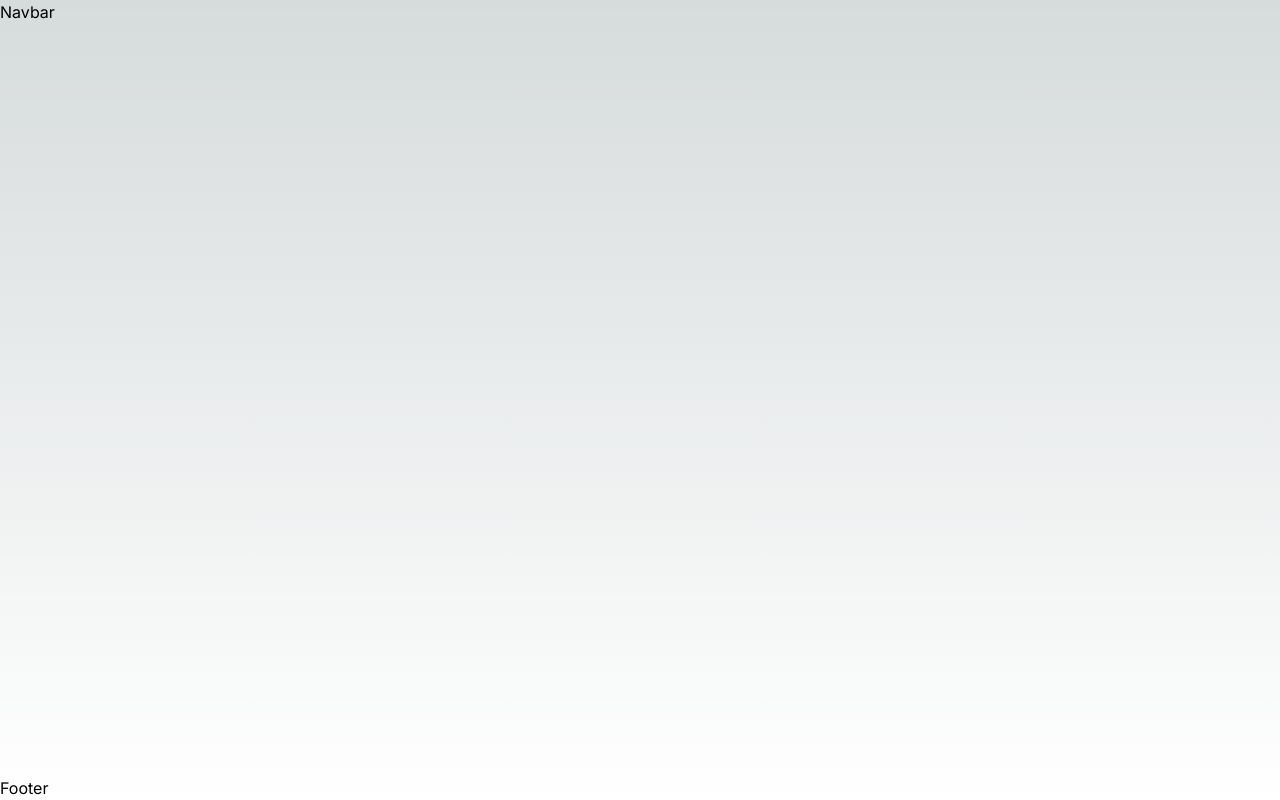
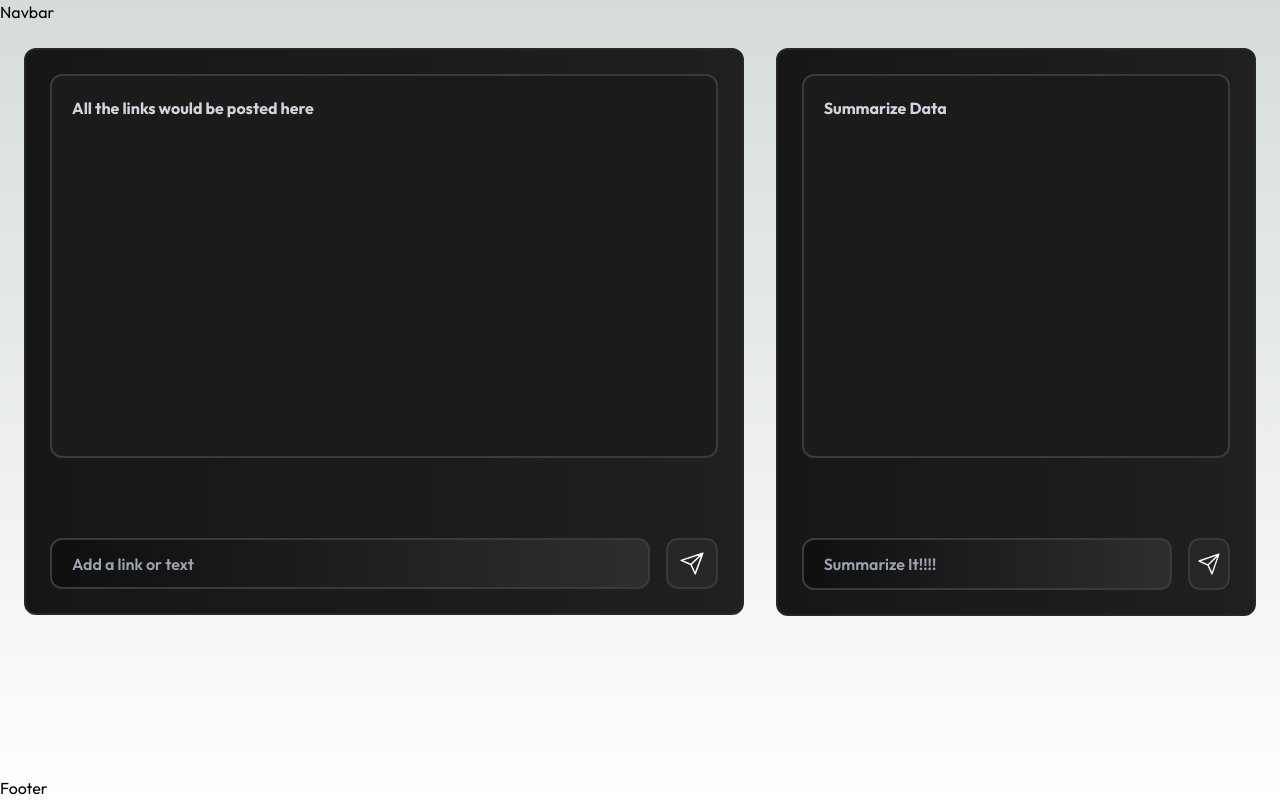
Before and after one commit to kamalika0363/Supabase_LlaMa, a Next.js app: page / in a window 1280 px wide. Built offline with nearby package versions, Linux system fonts and the light colour scheme.

Commit message:
Frontend

```diff
--- a/app/layout.tsx
+++ b/app/layout.tsx
@@ -1,8 +1,9 @@
 import './globals.css'
 import type { Metadata } from 'next'
 import { Inter } from 'next/font/google'
+import { Outfit } from 'next/font/google'
 
-const inter = Inter({ subsets: ['latin'] })
+const outfit = Outfit({ subsets: ['latin'] })
 
 export const metadata: Metadata = {
   title: 'Supabase-LlaMa',
@@ -16,7 +17,7 @@ export default function RootLayout({
 }) {
   return (
     <html lang="en">
-      <body className={inter.className}>{children}</body>
+      <body className={outfit.className}>{children}</body>
     </html>
   )
 }
--- a/app/page.tsx
+++ b/app/page.tsx
@@ -1,12 +1,18 @@
 import React from "react";
 import Navbar from "../components/Navbar";
 import Footer from "../components/Footer";
+import LinkBox from "@/components/LinkBox";
+import SummaryBox from "@/components/SummaryBox";
 
 export default function Home() {
   return (
     <div className="flex flex-col min-h-screen">
       <main className="flex-grow">
       <Navbar />
+      <div className="flex flex-row p-6 gap-8">
+      <LinkBox />
+      <SummaryBox />
+      </div>
       </main>
       <Footer />
     </div>
--- /dev/null
+++ b/components/LinkBox.tsx
@@ -0,0 +1,43 @@
+"use client"
+import React, { useState } from 'react';
+import Icon from '../public/Icon.svg';
+
+const LinkBox: React.FC = () => {
+  const [links, setLinks] = useState<string[]>([]);
+
+  const handleAddLink = (event: React.FormEvent<HTMLFormElement>) => {
+    event.preventDefault();
+    const input = event.currentTarget.elements.namedItem(
+      'link-input'
+    ) as HTMLInputElement;
+    setLinks((prevLinks) => [...prevLinks, input.value]);
+    input.value = '';
+  };
+
+  return (
+    <div className="bg-gradient-to-r from-[#161617] to-[#212020] p-6 rounded-xl flex flex-col item-center justify-center h-full w-3/5 border-2 border-[#272728] ">
+      <div className="bg-[#1c1b1c] p-5 rounded-xl item-center justify-center w-full h-96 border-2 border-[#3a3a3a]">
+        <p className="text-gray-300 mb-2 justify-center font-bold">All the links would be posted here</p>
+        <ul className="mt-4 flex-grow overflow-y-auto">
+          {links.map((link, index) => (
+            <li key={index} className="text-white mt-2">
+              {link}
+            </li>
+          ))}
+        </ul>
+      </div>
+      <form onSubmit={handleAddLink} className="mt-20 rounded-lg flex space-x-4">
+        <input
+          name="link-input"
+          className="text-gray-300 rounded-xl p-2 pl-5 w-full border-2 border-[#3a3a3a] bg-gradient-to-r from-[#0F0F0F] to-[#2E2E2E] font-semibold"
+          placeholder="Add a link or text"
+        />
+        <button type="submit" className=" text-white rounded-xl p-3 border-2 border-[#3a3a3a] bg-[#272728]">
+          <img src="Icon.svg" alt="Add" />
+        </button>
+      </form>
+    </div>
+  );
+};
+
+export default LinkBox;
--- /dev/null
+++ b/components/SummaryBox.tsx
@@ -0,0 +1,43 @@
+"use client"
+import React, { useState } from 'react';
+import Icon from '../public/Icon.svg';
+
+const SummaryBox: React.FC = () => {
+  const [links, setLinks] = useState<string[]>([]);
+
+  const handleAddLink = (event: React.FormEvent<HTMLFormElement>) => {
+    event.preventDefault();
+    const input = event.currentTarget.elements.namedItem(
+      'link-input'
+    ) as HTMLInputElement;
+    setLinks((prevLinks) => [...prevLinks, input.value]);
+    input.value = '';
+  };
+
+  return (
+    <div className="bg-gradient-to-r from-[#161617] to-[#212020] p-6 rounded-xl flex flex-col item-center justify-center h-full w-2/5 border-2 border-[#272728] ">
+      <div className="bg-[#1c1b1c] p-5 rounded-xl item-center justify-center w-full h-96 border-2 border-[#3a3a3a]">
+        <p className="text-gray-300 mb-2 justify-center font-bold">Summarize Data</p>
+        <ul className="mt-4 flex-grow overflow-y-auto">
+          {links.map((link, index) => (
+            <li key={index} className="text-white mt-2">
+              {link}
+            </li>
+          ))}
+        </ul>
+      </div>
+      <form onSubmit={handleAddLink} className="mt-20 rounded-lg flex space-x-4">
+        <input
+          name="link-input"
+          className="text-gray-300 rounded-xl p-3 pl-5 w-full border-2 border-[#3a3a3a] bg-gradient-to-r from-[#0F0F0F] to-[#2E2E2E] font-semibold"
+          placeholder="Summarize It!!!!"
+        />
+        <button type="submit" className=" text-white rounded-xl p-2 border-2 border-[#3a3a3a] bg-[#272728]">
+          <img src="Icon.svg" alt="Add" />
+        </button>
+      </form>
+    </div>
+  );
+};
+
+export default SummaryBox;
--- a/tailwind.config.js
+++ b/tailwind.config.js
@@ -12,6 +12,9 @@ module.exports = {
         'gradient-conic':
           'conic-gradient(from 180deg at 50% 50%, var(--tw-gradient-stops))',
       },
+      fontFamily : {
+        outfit: ['"Outfit"', 'sans-serif'],
+      }
     },
   },
   plugins: [],
```
Also changed, not shown: components/SideBar.tsx (added), public/Icon.svg (added).
